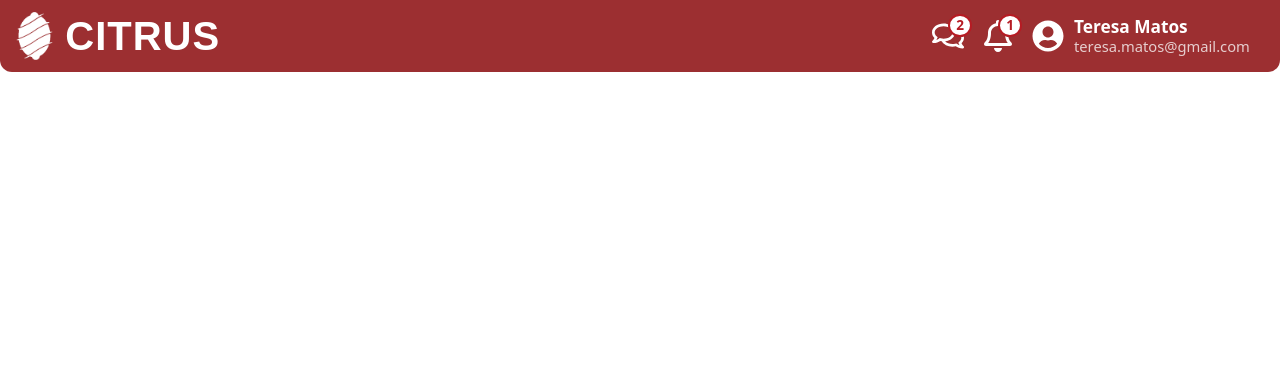
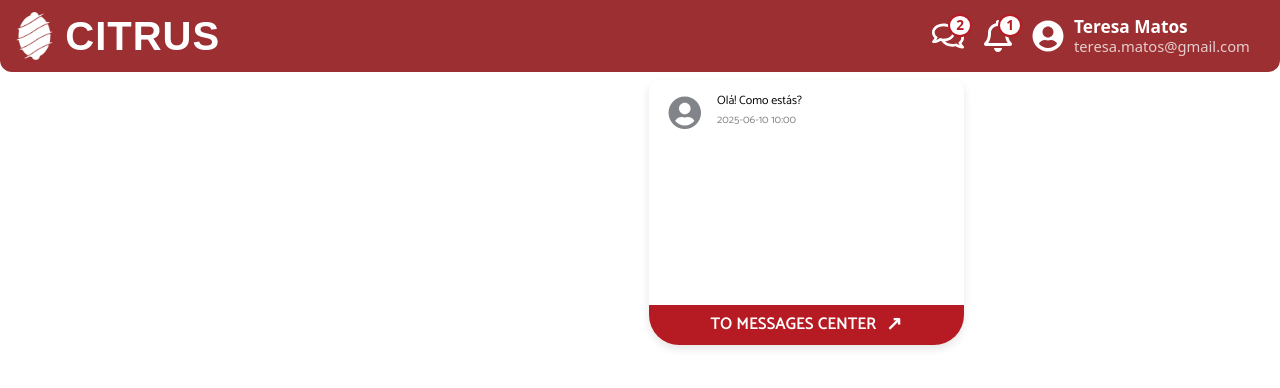
Before and after one commit to filipecosgom/ProjectCitrus, a React (Create React App) app in the folder frontend/: page /header in a window 1280 px wide. Both pictures are taken after a click on the icon 948 px from the left and 36 px from the top of the page. Shown: the top 388 px of the page. Built offline with nearby package versions, Linux system fonts and the light colour scheme; a web font is replaced by a local one.

Commit message:
Frontend - Message Dropdown implemented, using NotificationDropdown CSS.

```diff
--- a/frontend/src/components/dropdowns/MessageDropdown.js
+++ b/frontend/src/components/dropdowns/MessageDropdown.js
@@ -0,0 +1,37 @@
+import React from "react";
+import { Link } from "react-router-dom";
+import { FaUserCircle } from "react-icons/fa";
+import "./NotificationDropdown.css"; // Reutiliza o CSS do NotificationDropdown
+
+export default function MessageDropdown({ messages = [] }) {
+  // Mostra no máximo 6, mas só 3 visíveis sem scroll
+  const visibleMessages = messages.slice(0, 6);
+
+  return (
+    <div className="notification-dropdown">
+      <div className="notification-list">
+        {visibleMessages.length === 0 ? (
+          <div className="notification-empty">No new messages</div>
+        ) : (
+          visibleMessages.map((msg, idx) => (
+            <div className="notification-item" key={msg.id || idx}>
+              <div className="notification-icon-cell">
+                {/* Avatar do user (futuro: imagem, agora ícone) */}
+                <FaUserCircle className="notif-icon" color="#818488" />
+              </div>
+              <div className="notification-text-cell">
+                <div className="notification-message">
+                  {msg.message_content}
+                </div>
+                <div className="notification-timestamp">{msg.sent_date}</div>
+              </div>
+            </div>
+          ))
+        )}
+      </div>
+      <Link to="/messages" className="notification-center-btn">
+        TO MESSAGES CENTER <span className="notification-center-arrow">↗</span>
+      </Link>
+    </div>
+  );
+}
--- a/frontend/src/components/header/Header.js
+++ b/frontend/src/components/header/Header.js
@@ -1,8 +1,15 @@
 import React, { useEffect, useRef, useState } from "react";
-import { FaBars, FaRegComments, FaRegBell, FaUserCircle } from "react-icons/fa";
+import {
+  FaBars,
+  FaRegComments,
+  FaRegBell,
+  FaUserCircle,
+  FaRegEnvelope,
+} from "react-icons/fa";
 import "./Header.css";
 import logo from "../../assets/logos/citrus_white.png";
 import NotificationDropdown from "../dropdowns/NotificationDropdown";
+import MessageDropdown from "../dropdowns/MessageDropdown";
 
 export default function Header({
   userName,
@@ -17,20 +24,28 @@ export default function Header({
 
   const [showNotifications, setShowNotifications] = useState(false);
   const notifRef = useRef();
+  const [showMessages, setShowMessages] = useState(false);
+  const messagesRef = useRef();
 
   useEffect(() => {
     function handleClickOutside(event) {
       if (notifRef.current && !notifRef.current.contains(event.target)) {
         setShowNotifications(false);
       }
+      if (messagesRef.current && !messagesRef.current.contains(event.target)) {
+        setShowMessages(false);
+      }
     }
     if (showNotifications) {
+      document.addEventListener("mousedown", handleClickOutside);
+    }
+    if (showMessages) {
       document.addEventListener("mousedown", handleClickOutside);
     }
     return () => {
       document.removeEventListener("mousedown", handleClickOutside);
     };
-  }, [showNotifications]);
+  }, [showNotifications, showMessages]);
 
   const notifications = [
     {
@@ -91,6 +106,18 @@ export default function Header({
     },
   ];
 
+  const messages = [
+    {
+      id: 1,
+      message_content: "Olá! Como estás?",
+      sent_date: "2025-06-10 10:00",
+      is_read: false,
+      sender_id: 2,
+      receiver_id: 1,
+    },
+    // ...mais mensagens
+  ];
+
   return (
     <header className="citrus-header">
       {/* Logotipo + CITRUS (desktop) ou burger menu (tablet/mobile) */}
@@ -106,15 +133,25 @@ export default function Header({
       <div className="header-cell header-empty" />
       {/* Ícones */}
       <div className="header-cell header-icons">
-        <div className="header-icon-wrapper">
-          <FaRegComments />
+        <div className="header-icon-wrapper" ref={messagesRef}>
+          <FaRegComments
+            onClick={() => {
+              setShowMessages((v) => !v);
+              setShowNotifications(false); // Fecha notificações ao abrir mensagens
+            }}
+            style={{ cursor: "pointer" }}
+          />
           {unreadMessages > 0 && (
             <span className="header-badge">{unreadMessages}</span>
           )}
+          {showMessages && <MessageDropdown messages={messages} />}
         </div>
         <div className="header-icon-wrapper" ref={notifRef}>
           <FaRegBell
-            onClick={() => setShowNotifications((v) => !v)}
+            onClick={() => {
+              setShowNotifications((v) => !v);
+              setShowMessages(false); // Fecha mensagens ao abrir notificações
+            }}
             style={{ cursor: "pointer" }}
           />
           {unreadNotifications > 0 && (
```
